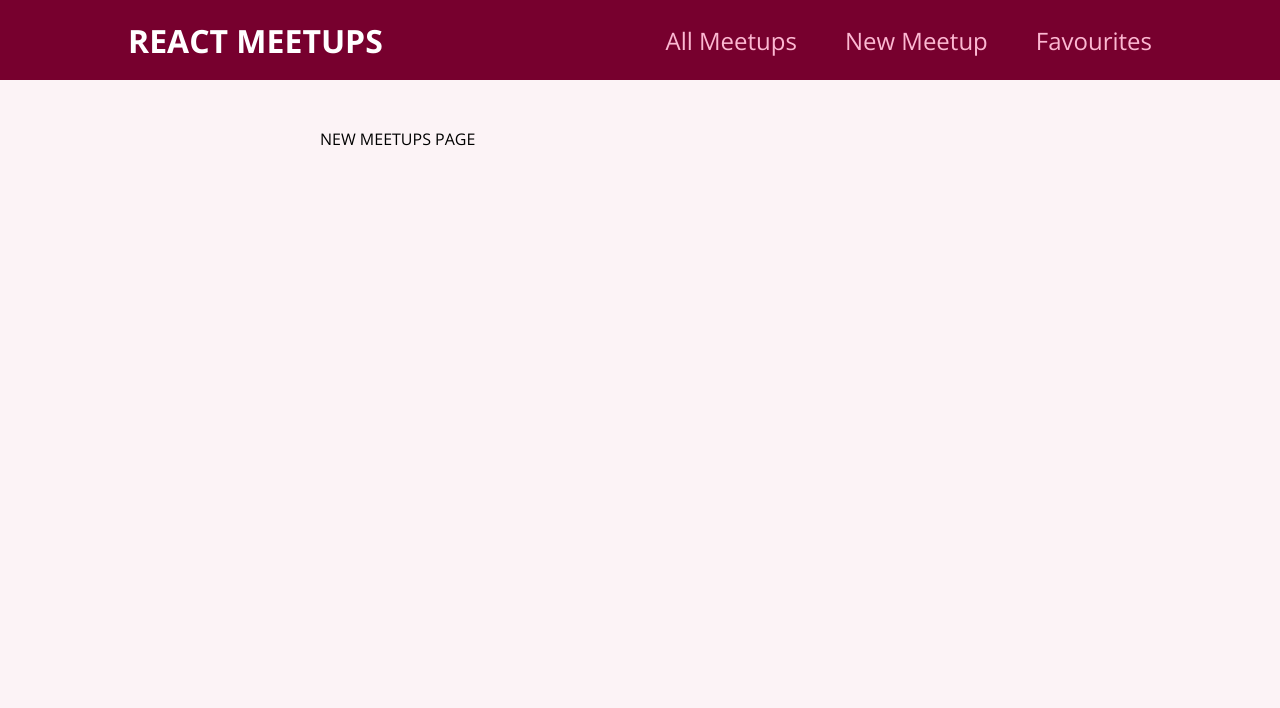
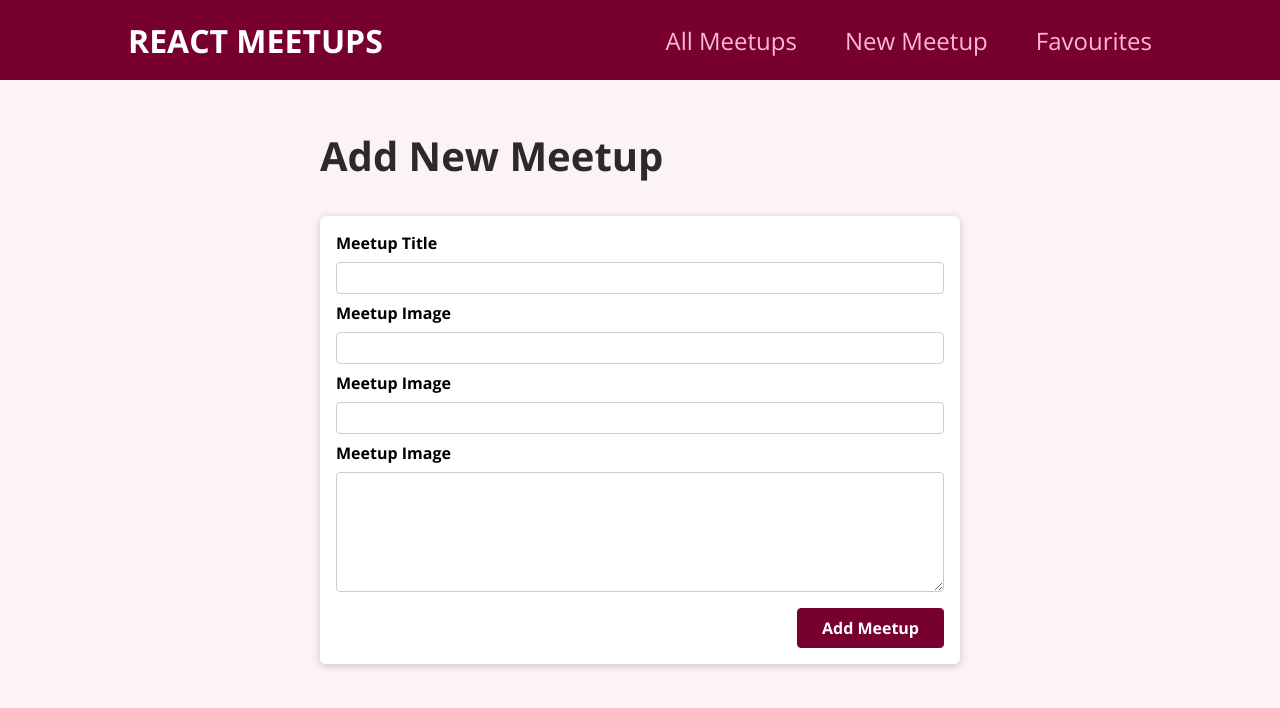
Before and after one commit to Magitekwarrior/ReactTraining, a React (Create React App) app in the folder 07-new-starting-project/: page /new-meetup in a window 1280 px wide. Shown: the top 708 px of the page. Built offline with nearby package versions, Linux system fonts and the light colour scheme.

Commit message:
Form Added

```diff
--- /dev/null
+++ b/07-new-starting-project/src/components/meetups/NewMeetupForm.js
@@ -0,0 +1,34 @@
+import React from 'react';
+import Card from '../ui/Card';
+
+import classes from './NewMeetupForm.module.css'
+
+function NewMeetupForm() {
+  return (
+    <Card>
+      <form className={classes.form}>
+        <div className={classes.control}>
+          <label htmlFor='title'>Meetup Title</label>
+          <input type="text" id="title" required />
+        </div>
+        <div className={classes.control}>
+          <label htmlFor='image'>Meetup Image</label>
+          <input type="url" id="image" required />
+        </div>
+        <div className={classes.control}>
+          <label htmlFor='address'>Meetup Image</label>
+          <input type="text" id="address" required />
+        </div>
+        <div className={classes.control}>
+          <label htmlFor='description'>Meetup Image</label>
+          <textarea id="description" required rows='5' ></textarea>
+        </div>
+        <div className={classes.actions}>
+          <button>Add Meetup</button>
+        </div>
+      </form>
+    </Card>
+  )
+}
+
+export default NewMeetupForm;
--- /dev/null
+++ b/07-new-starting-project/src/components/meetups/NewMeetupForm.module.css
@@ -0,0 +1,45 @@
+.form {
+  padding: 1rem;
+}
+
+.control {
+  margin-bottom: 0.5rem;
+}
+
+.control label {
+  display: block;
+  font-weight: bold;
+  margin-bottom: 0.5rem;
+}
+
+.control input,
+.control textarea {
+  display: block;
+  font: inherit;
+  border-radius: 4px;
+  border: 1px solid #ccc;
+  padding: 0.25rem;
+  width: 100%;
+}
+
+.actions {
+  margin-top: 1rem;
+  text-align: right;
+}
+
+.actions button {
+  font: inherit;
+  cursor: pointer;
+  background-color: #77002e;
+  color: white;
+  padding: 0.5rem 1.5rem;
+  border: 1px solid #77002e;
+  border-radius: 4px;
+  font-weight: bold;
+}
+
+.actions button:hover,
+.actions button:active {
+  background-color: #a50e48;
+  border-color: #a50e48;
+}
--- a/07-new-starting-project/src/pages/NewMeetup.js
+++ b/07-new-starting-project/src/pages/NewMeetup.js
@@ -1,10 +1,12 @@
 import React from 'react';
+import NewMeetupForm from '../components/meetups/NewMeetupForm';
 
 function NewMeetupPage() {
   return (
-    <div>
-      NEW MEETUPS PAGE
-    </div>
+    <section>
+      <h1>Add New Meetup</h1>
+      <NewMeetupForm />
+    </section>
   );
 };
 
```
